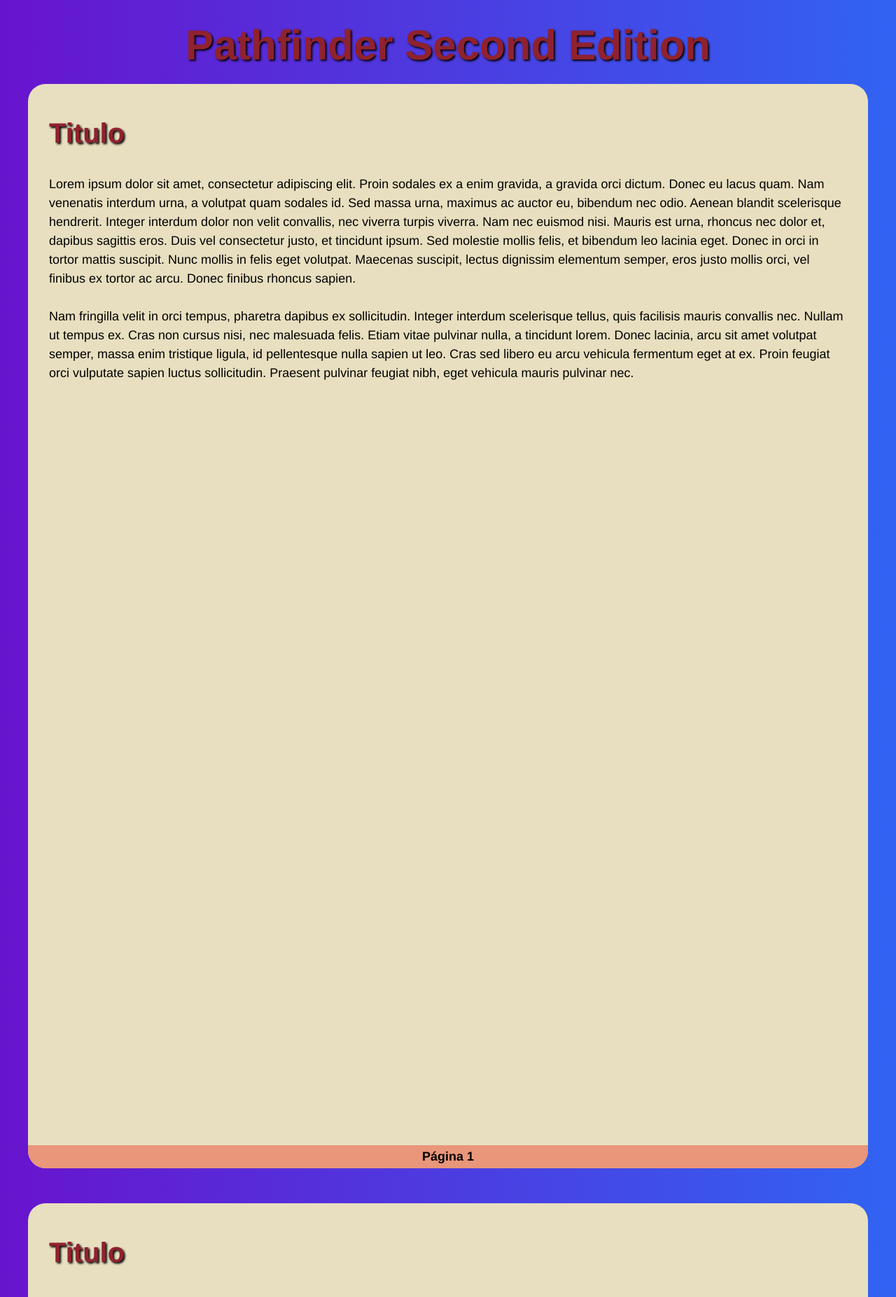
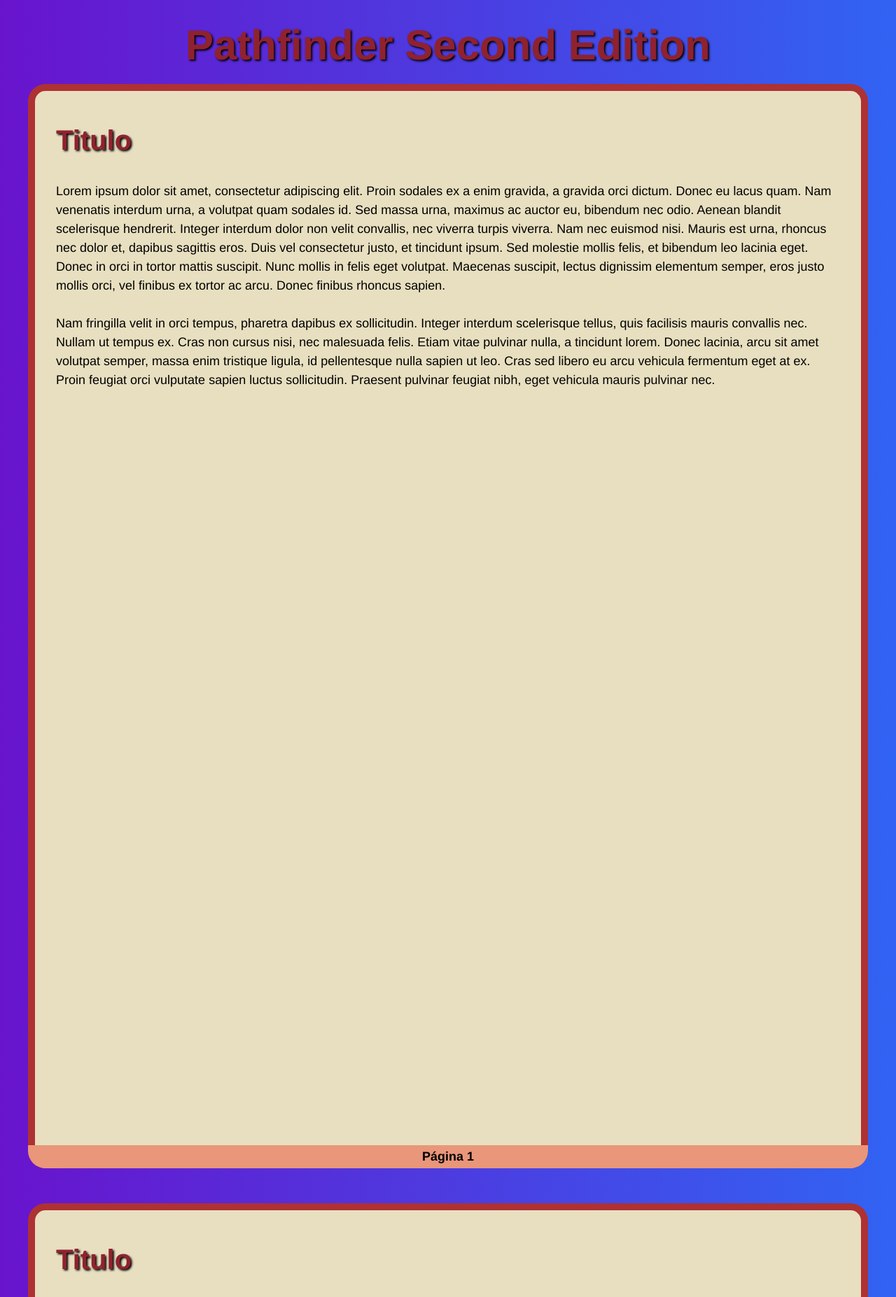
Before and after one commit to Satorcin/Pathfinder2e, a PHP site: page /Pathfinder.html in a window 1280 px wide. Shown: the top 1854 px of the page at 70% size. Run offline with PHP 8.4, Linux system fonts and the light colour scheme.

Commit message:
Update style.css

```diff
--- a/style.css
+++ b/style.css
@@ -77,6 +77,9 @@ body {
   position: relative;
   padding: 30px;
   border-radius: 25px 25px 25px 25px;
+  border-color: #AE3133;
+  border-width: 10px 10px 0px 10px;
+  border-style: solid;
 }
 
 #principal_header {
@@ -101,7 +104,7 @@ header {
 footer {
   width: 1200px;
   position: absolute;
-  left:0px;
+  left:-10px;
   bottom:0px;
   text-align: center;
   padding: 3px;
```
